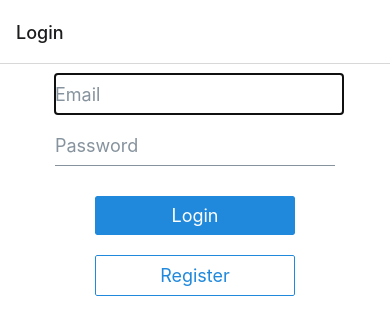
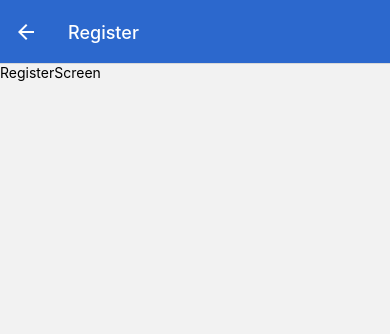
Before and after one commit to root27/Smart-Collar-Mobile-App, a React Native app: screen /Register in a window 390 px wide. Shown: the top 334 px of the page. Built offline with nearby package versions, Linux system fonts and the light colour scheme.

Commit message:
Add register and navigation

```diff
--- a/App.js
+++ b/App.js
@@ -3,15 +3,27 @@ import { StyleSheet, Text, View } from 'react-native';
 import LoginScreen from "./screens/LoginScreen";
 import { NavigationContainer } from "@react-navigation/native";
 import { createNativeStackNavigator } from "@react-navigation/native-stack";
+import RegisterScreen from "./screens/RegisterScreen";
+
 
 const Stack = createNativeStackNavigator();
+
+const globalScreenOptions = {
+  headerShown: true,
+  headerStyle: {
+    backgroundColor: '#2C68CD',
+  },
+  headerTintColor: 'white',
+
+  };
 
 
 export default function App() {
   return (
     <NavigationContainer>
-      <Stack.Navigator>
-        <Stack.Screen name="Login" component={LoginScreen} />
+      <Stack.Navigator screenOptions={globalScreenOptions}>
+        <Stack.Screen  name="Login" component={LoginScreen} />
+        <Stack.Screen name="Register" component={RegisterScreen} />
       </Stack.Navigator>
 
 
--- a/screens/LoginScreen.js
+++ b/screens/LoginScreen.js
@@ -3,7 +3,7 @@ import React from 'react'
 import { Button, Input } from "@rneui/themed"
 
 
-export default function LoginScreen() {
+export default function LoginScreen({ navigation }) {
 
     const [email, setEmail] = React.useState("")
     const [password, setPassword] = React.useState("")
@@ -17,7 +17,7 @@ export default function LoginScreen() {
       </View>
 
       <Button containerStyle={styles.button} title={"Login"}  />
-      <Button containerStyle={styles.button} type="outline"  title={"Register"} />
+      <Button onPress={() => navigation.navigate("Register")} containerStyle={styles.button} type="outline"  title={"Register"} />
     </KeyboardAvoidingView>
   )
 }
--- a/screens/RegisterScreen.js
+++ b/screens/RegisterScreen.js
@@ -0,0 +1,12 @@
+import { StyleSheet, Text, View } from 'react-native'
+import React from 'react'
+
+export default function RegisterScreen({ navigation }) {
+  return (
+    <View>
+      <Text>RegisterScreen</Text>
+    </View>
+  )
+}
+
+const styles = StyleSheet.create({})
```
